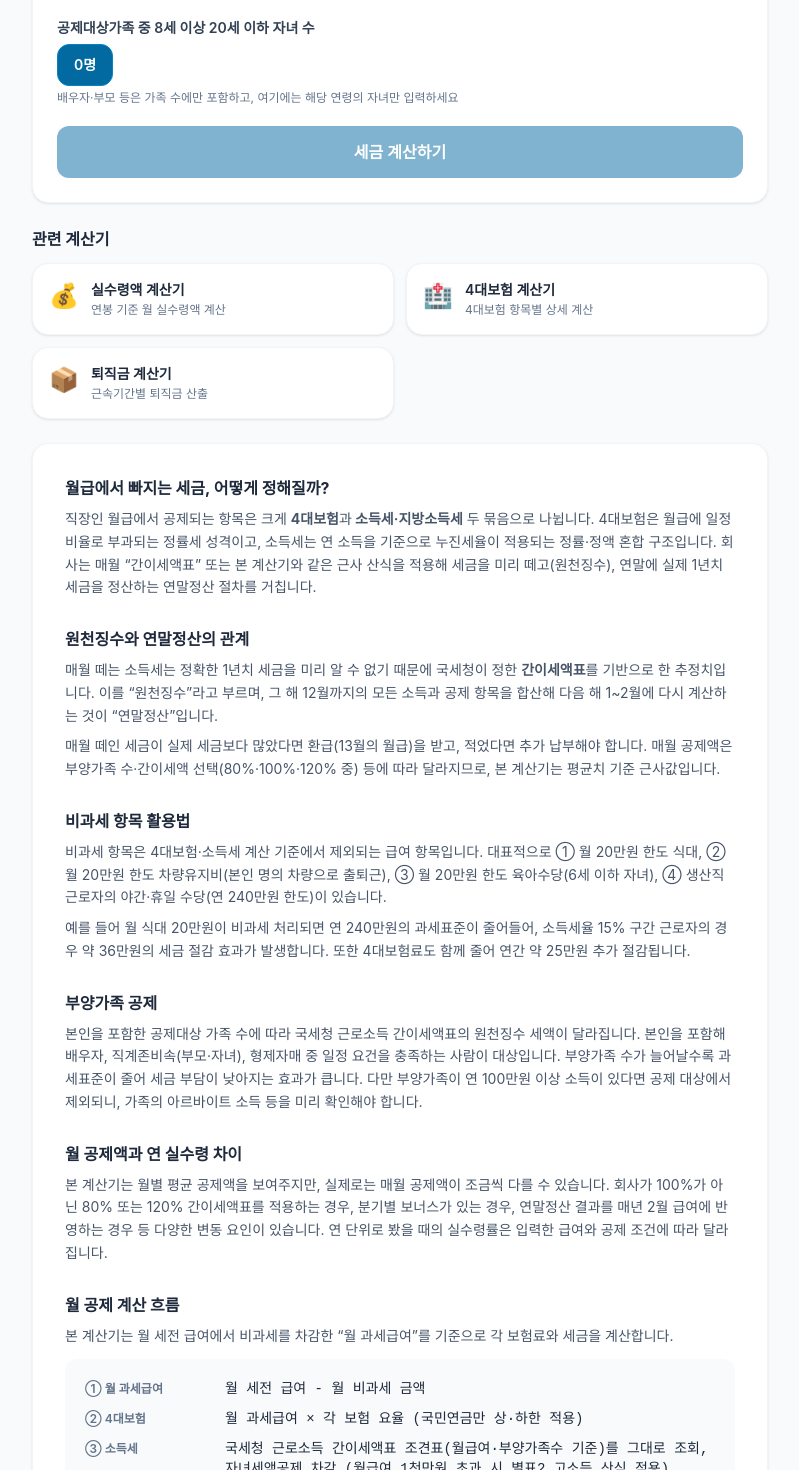
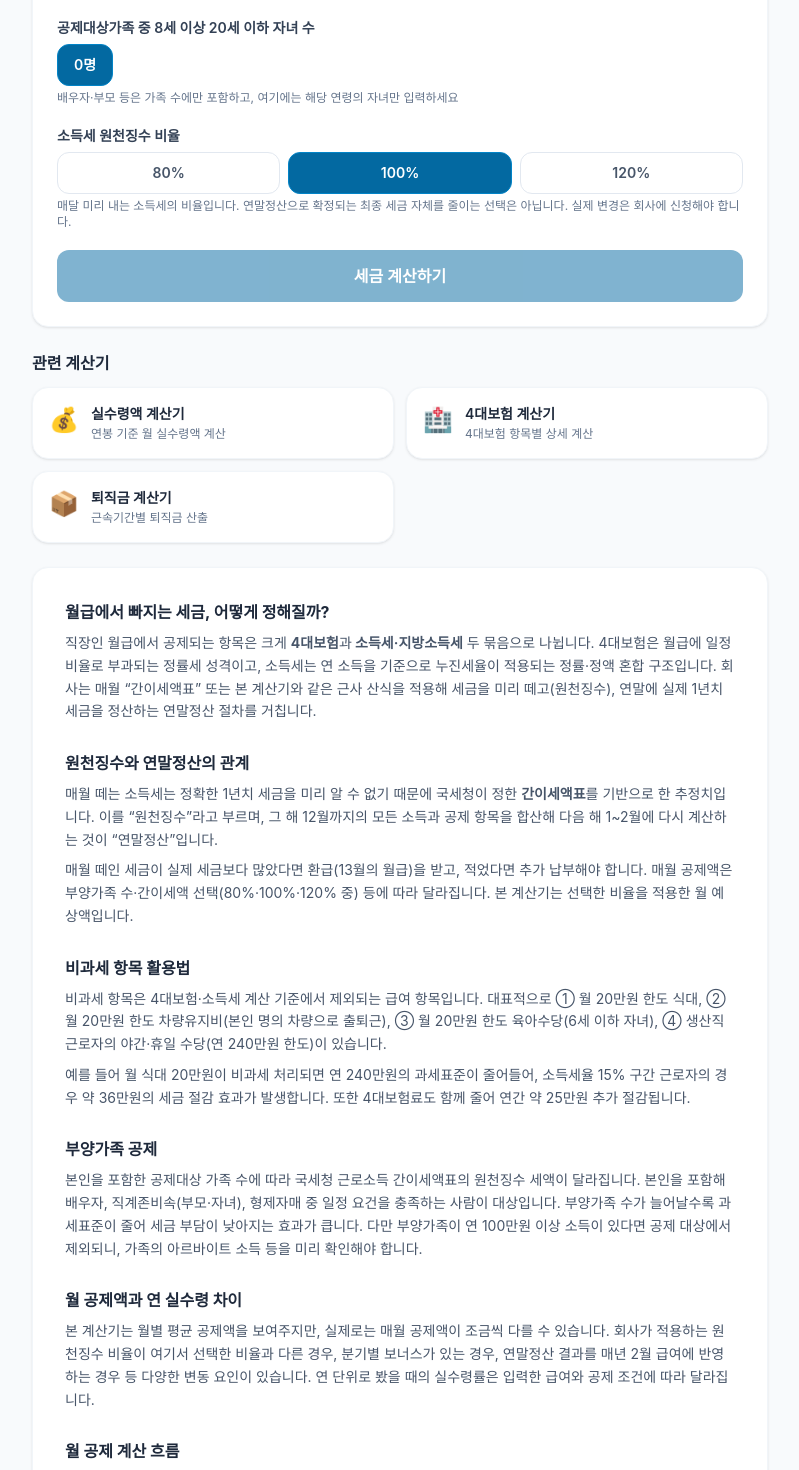
Before and after one commit to YG-coder/salary-calculator, a Next.js app: page /payroll-tax-calculator in a window 1280 px wide. Shown: the part 580-2050 px from the top of the page, without its empty margins (240-1039 px from the left). Built offline with nearby package versions, Linux system fonts and the light colour scheme; a web font is replaced by a local one.

Commit message:
fix : 급여세금 원천징수 비율 선택 추가

```diff
--- a/src/app/payroll-tax-calculator/page.tsx
+++ b/src/app/payroll-tax-calculator/page.tsx
@@ -12,6 +12,7 @@ import NonTaxableNotice from '@/components/calculator/NonTaxableNotice'
 import { validateNonTaxableInput } from '@/lib/nonTaxableInput'
 import { calculatePayrollTax, type PayrollTaxResult } from '@/lib/calculators'
 import { formatKRW } from '@/lib/salary'
+import { WITHHOLDING_PERCENTAGES, type WithholdingPercentage } from '@/lib/incomeTax'
 import { TAX_YEAR, TAX_YEAR_AS_OF_LABEL, getPensionRate } from '@/lib/constants'
 import { InputCard, ResultHighlight, BreakdownCard, Disclaimer } from '@/components/calculator/CalcCard'
 import RelatedCalculators from '@/components/calculator/RelatedCalculators'
@@ -33,7 +34,8 @@ export default function PayrollTaxCalculatorPage() {
   const [nonTaxable, setNonTaxable] = useState('')
   const [dependents, setDependents] = useState('1')
   const [children, setChildren] = useState('0')
-  const calculationInputs = { monthlyGross, nonTaxable, dependents, children }
+  const [withholdingPercentage, setWithholdingPercentage] = useState<WithholdingPercentage>(100)
+  const calculationInputs = { monthlyGross, nonTaxable, dependents, children, withholdingPercentage }
   const { result, setResult, isStale, submittedInput } =
     useCalculationResult<PayrollTaxResult, typeof calculationInputs>(calculationInputs)
 
@@ -42,11 +44,12 @@ export default function PayrollTaxCalculatorPage() {
     if (!gross || gross < 100_000 || validateNonTaxableInput(nonTaxable, gross).error) return
     setResult(calculatePayrollTax({
       monthlyGross: gross,
+      withholdingPercentage,
       nonTaxable: parseNum(nonTaxable),
       dependents: Math.max(1, Number(dependents) || 1),
       childCount8to20: Math.min(Number(children) || 0, Math.max(0, (Number(dependents) || 1) - 1)),
     }))
-  }, [monthlyGross, nonTaxable, dependents, children, setResult])
+  }, [monthlyGross, nonTaxable, dependents, children, withholdingPercentage, setResult])
 
   const grossNum = parseNum(monthlyGross)
   const nonTaxableValidation = validateNonTaxableInput(nonTaxable, grossNum >= 100_000 ? grossNum : null)
@@ -137,6 +140,21 @@ export default function PayrollTaxCalculatorPage() {
             <p className="hint">배우자·부모 등은 가족 수에만 포함하고, 여기에는 해당 연령의 자녀만 입력하세요</p>
           </div>
 
+          <fieldset aria-describedby="withholding-help">
+            <legend className="label">소득세 원천징수 비율</legend>
+            <div className="flex gap-2">
+              {WITHHOLDING_PERCENTAGES.map((percentage) => (
+                <button key={percentage} type="button"
+                  aria-pressed={withholdingPercentage === percentage}
+                  onClick={() => setWithholdingPercentage(percentage)}
+                  className={`flex-1 py-2.5 rounded-xl text-sm font-semibold border ${withholdingPercentage === percentage ? 'bg-brand-700 border-brand-600 text-white' : 'bg-white border-slate-200 text-slate-600'}`}>
+                  {percentage}%
+                </button>
+              ))}
+            </div>
+            <p id="withholding-help" className="hint">매달 미리 내는 소득세의 비율입니다. 연말정산으로 확정되는 최종 세금 자체를 줄이는 선택은 아닙니다. 실제 변경은 회사에 신청해야 합니다.</p>
+          </fieldset>
+
           <button
             type="button" onClick={handleCalc} disabled={!isValid}
             className="btn-primary w-full py-3.5 text-base"
@@ -162,7 +180,7 @@ export default function PayrollTaxCalculatorPage() {
                 { label: '건강보험 (3.595%)', value: formatKRW(result.healthInsurance) },
                 { label: '장기요양 (건보료 기준)', value: formatKRW(result.longTermCare) },
                 { label: '고용보험 (0.9%)', value: formatKRW(result.employment) },
-                { label: '소득세', value: formatKRW(result.incomeTax) },
+                { label: `소득세 (원천징수 ${submittedInput?.withholdingPercentage}%)`, value: formatKRW(result.incomeTax) },
                 { label: '지방소득세 (소득세×10%)', value: formatKRW(result.localTax) },
                 { label: '월 총 공제', value: `-${formatKRW(result.totalDeduction)}`, highlight: true, color: 'text-red-600' },
               ]}
@@ -201,8 +219,8 @@ export default function PayrollTaxCalculatorPage() {
                   <p>
                     매월 떼인 세금이 실제 세금보다 많았다면 환급(13월의 월급)을 받고,
                     적었다면 추가 납부해야 합니다. 매월 공제액은 부양가족 수·간이세액
-                    선택(80%·100%·120% 중) 등에 따라 달라지므로, 본 계산기는 평균치 기준
-                    근사값입니다.
+                    선택(80%·100%·120% 중) 등에 따라 달라집니다. 본 계산기는 선택한 비율을
+                    적용한 월 예상액입니다.
                   </p>
                 </>
               ),
@@ -245,8 +263,8 @@ export default function PayrollTaxCalculatorPage() {
               body: (
                 <p>
                   본 계산기는 월별 평균 공제액을 보여주지만, 실제로는 매월 공제액이
-                  조금씩 다를 수 있습니다. 회사가 100%가 아닌 80% 또는 120% 간이세액표를
-                  적용하는 경우, 분기별 보너스가 있는 경우, 연말정산 결과를 매년 2월
+                  조금씩 다를 수 있습니다. 회사가 적용하는 원천징수 비율이 여기서 선택한
+                  비율과 다른 경우, 분기별 보너스가 있는 경우, 연말정산 결과를 매년 2월
                   급여에 반영하는 경우 등 다양한 변동 요인이 있습니다. 연 단위로 봤을
                   때의 실수령률은 입력한 급여와 공제 조건에 따라 달라집니다.
                 </p>
@@ -260,7 +278,7 @@ export default function PayrollTaxCalculatorPage() {
             items: [
               { label: '① 월 과세급여', value: '월 세전 급여 - 월 비과세 금액' },
               { label: '② 4대보험', value: '월 과세급여 × 각 보험 요율 (국민연금만 상·하한 적용)' },
-              { label: '③ 소득세', value: '국세청 근로소득 간이세액표 조견표(월급여·부양가족수 기준)를 그대로 조회, 자녀세액공제 차감 (월급여 1천만원 초과 시 별표2 고소득 산식 적용)' },
+              { label: '③ 소득세', value: '국세청 근로소득 간이세액표 조견표(월급여·부양가족수 기준)를 그대로 조회, 자녀세액공제 차감 후 선택 비율 적용·10원 미만 절사 (월급여 1천만원 초과 시 별표2 고소득 산식 적용)' },
               { label: '④ 지방소득세', value: '소득세 × 10%' },
               { label: '⑤ 월 실수령액', value: '월 세전 - (4대보험 + 소득세 + 지방소득세)' },
             ],
@@ -268,7 +286,7 @@ export default function PayrollTaxCalculatorPage() {
           referenceTable={{
             caption: '월급별 공제 합계 참고표',
             footnote:
-              `${TAX_YEAR}년 요율 기준, 부양가족 1명·비과세 없음 가정. 실수령액은 회사 정책에 따라 다를 수 있습니다.`,
+              `${TAX_YEAR}년 요율 기준, 부양가족 1명·비과세 없음·원천징수 100% 가정. 실수령액은 회사 정책에 따라 다를 수 있습니다.`,
             headers: ['4대보험', '소득세+지방세', '월 실수령'],
             rows: referenceRows,
           }}
@@ -287,7 +305,7 @@ export default function PayrollTaxCalculatorPage() {
           ]}
           disclaimer={
             <>
-              본 계산기는 {TAX_YEAR}년 기준 근로소득 간이세액표의 100% 선택을 적용한 예상값입니다. 회사가
+              본 계산기는 {TAX_YEAR}년 기준 근로소득 간이세액표에 선택한 비율을 적용한 예상값입니다. 회사가
               적용하는 간이세액표 비율(80%·100%·120%), 추가 공제 신고(주택자금·기부금
               등), 회사 규정에 따라 실제 공제액과 차이가 발생할 수 있습니다. 정확한
               세액은 국세청 홈택스의 간이세액표 조회 또는 회사 인사담당부서에 문의하세요.
@@ -303,7 +321,7 @@ export default function PayrollTaxCalculatorPage() {
             },
             {
               q: '간이세액표 80%·100%·120% 중 어느 게 좋나요?',
-              a: '입사 시 회사에 신고할 수 있는 옵션입니다. 80%를 선택하면 매월 떼이는 세금이 적어 월 실수령액이 많아지지만, 연말정산 시 추가 납부할 가능성이 커집니다. 120%는 반대로 매월 많이 떼이지만 환급액이 커집니다. “13월의 월급”을 원하면 120%, 매월 현금흐름이 중요하면 80%를 선택하는 것이 일반적입니다. 별도 신고하지 않으면 기본값은 100%입니다.',
+              a: '이 계산기에서 각 비율의 예상액을 비교할 수 있습니다. 80%는 매달 미리 내는 소득세가 적고, 120%는 많습니다. 최종 세금은 연말정산에서 확정되므로 비율 선택만으로 절세하거나 환급을 보장받는 것은 아닙니다. 실제 변경은 회사에 소득세 원천징수세액 조정신청서 등을 제출해야 하며, 제출일 이후 지급분부터 해당 과세기간 종료일까지 변경 비율을 적용합니다. 별도 신청이 없으면 100%입니다.',
             },
             {
               q: '비과세 식대 20만원은 어디서 적용되나요?',
--- a/src/lib/incomeTax.ts
+++ b/src/lib/incomeTax.ts
@@ -25,14 +25,15 @@
 // 출처: 소득세법 시행령 [별표 2] <개정 2026. 2. 27., 시행 2026. 3. 1.> /
 //       <개정 2024. 2. 29.> (국가법령정보센터 원문 대조 완료)
 //
+// 근로자 신청에 따른 80%/100%/120%를 지원하며 생략 시 100%입니다.
 // 남아있는 근사·미반영 요소:
-//   - 원천징수의무자가 선택 가능한 80%/100%/120% 옵션 중 100%만 반영합니다.
 //   - 학자금(별표2 제5호)은 별도 처리하지 않습니다(비과세 제외 후 금액을 그대로 사용).
 //   - 연말정산 시 추가 반영되는 보험료·의료비·신용카드 등 실제 소득·세액공제는
 //     반영하지 않습니다 (간이세액표 자체가 원천징수 단계용 근사이기 때문).
 // ────────────────────────────────────────────────────────────
 
 import { TAX_YEAR_AS_OF, assertCalculationDate } from './policyYear'
+import { createFloor10Rate } from './rateMath'
 import {
   SIMPLIFIED_TAX_TABLE_2026,
   SIMPLIFIED_TAX_TABLE_2026_AT_10M,
@@ -156,7 +157,17 @@ function calcChildTaxCredit(childCount8to20: number, asOfDate: Date): number {
   return c.two + (n - 2) * c.perExtra
 }
 
+export const WITHHOLDING_PERCENTAGES = [80, 100, 120] as const
+export type WithholdingPercentage = typeof WITHHOLDING_PERCENTAGES[number]
+const withholdingRate = {
+  80: createFloor10Rate(0.8),
+  100: createFloor10Rate(1),
+  120: createFloor10Rate(1.2),
+}
+
 export interface SimplifiedWithholdingInput {
+  /** 자녀공제 후 적용하는 원천징수 비율. 생략하면 기존 100% */
+  withholdingPercentage?: WithholdingPercentage
   /** 월 과세 급여 (비과세 제외, 원) */
   monthlyTaxable: number
   /** 공제대상가족 수 (본인 포함, 배우자도 1명으로 산정, 최소 1) */
@@ -183,6 +194,10 @@ export function calcSimplifiedWithholdingTax(
   asOfDate: Date = TAX_YEAR_AS_OF,
 ): number {
   assertCalculationDate(asOfDate)
+  const percentage = input.withholdingPercentage === undefined ? 100 : input.withholdingPercentage
+  if (!WITHHOLDING_PERCENTAGES.includes(percentage)) {
+    throw new RangeError('원천징수 비율은 80%, 100%, 120% 중에서 선택하세요.')
+  }
   const dependents = Math.max(1, Math.floor(input.dependents))
   // 부양가족 수(dependents)에는 본인이 포함되므로(별표2 제2호: 본인·배우자도 각각
   // 1명으로 산정), 자녀가 될 수 있는 인원은 최대 dependents-1명입니다.
@@ -198,5 +213,7 @@ export function calcSimplifiedWithholdingTax(
     : lookupTable(monthlyGrossWon, dependents)
 
   const childCredit = calcChildTaxCredit(childCount8to20, asOfDate)
-  return Math.max(0, beforeChildCredit - childCredit)
+  // 홈택스 조회로 순서 확인: 고소득 산식의 10원 절사 → 자녀공제/0원 하한
+  // → 선택 비율 → 10원 미만 절사. 근거·확인 예제: docs/payroll-withholding-ratio.md
+  return withholdingRate[percentage](Math.max(0, beforeChildCredit - childCredit))
 }
--- a/src/lib/salary.ts
+++ b/src/lib/salary.ts
@@ -17,11 +17,12 @@
 import { TAX_YEAR_AS_OF, assertCalculationDate } from './policyYear'
 import { calculateNationalPension } from './pension'
 import { calculateEmployeeEmploymentInsurance, calculateEmployeeHealthInsurance, calculateLongTermCare, calculateLocalTax } from './insurancePremiums'
-import { calcSimplifiedWithholdingTax, isHighIncomeMonthly } from './incomeTax'
+import { calcSimplifiedWithholdingTax, isHighIncomeMonthly, type WithholdingPercentage } from './incomeTax'
 
 // ── 타입 정의 ────────────────────────────────────────────────
 
 export interface SalaryInput {
+  withholdingPercentage?: WithholdingPercentage // 생략 시 100%
   annualSalary: number  // 연봉 (원, 세전)
   nonTaxable:   number  // 월 비과세 금액 (원) — 월 단위 입력
   dependents:   number  // 부양가족 수 (본인 포함, 최소 1)
@@ -79,7 +80,7 @@ export interface SalaryResult {
 // asOfDate를 calcSimplifiedWithholdingTax()에도 그대로 전달합니다.
 export function calculateSalary(input: SalaryInput, asOfDate: Date = TAX_YEAR_AS_OF): SalaryResult {
   assertCalculationDate(asOfDate)
-  const { annualSalary, nonTaxable, dependents, childCount8to20 = 0 } = input
+  const { annualSalary, nonTaxable, dependents, childCount8to20 = 0, withholdingPercentage } = input
 
   // 월 세전 급여
   const monthlyGross = Math.floor(annualSalary / 12)
@@ -111,6 +112,7 @@ export function calculateSalary(input: SalaryInput, asOfDate: Date = TAX_YEAR_AS
       monthlyTaxable,
       dependents: Math.max(1, dependents),
       childCount8to20,
+      withholdingPercentage,
     },
     asOfDate,
   )
```
Also changed, not shown: src/lib/calculators.ts (+4 -3 lines), 2 other files (tests, documents, lock files or other folders).
